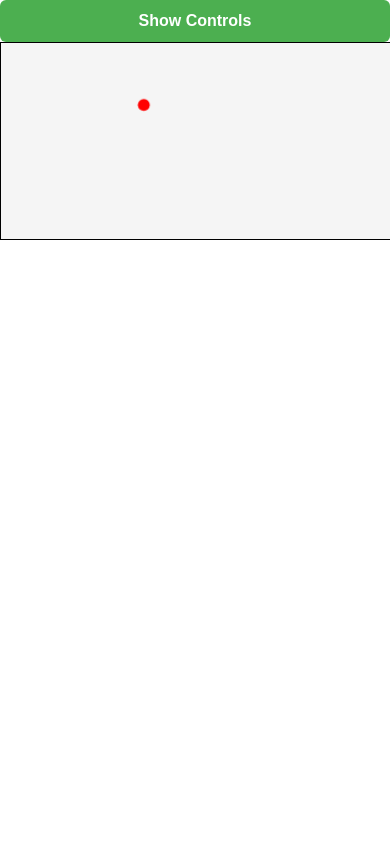
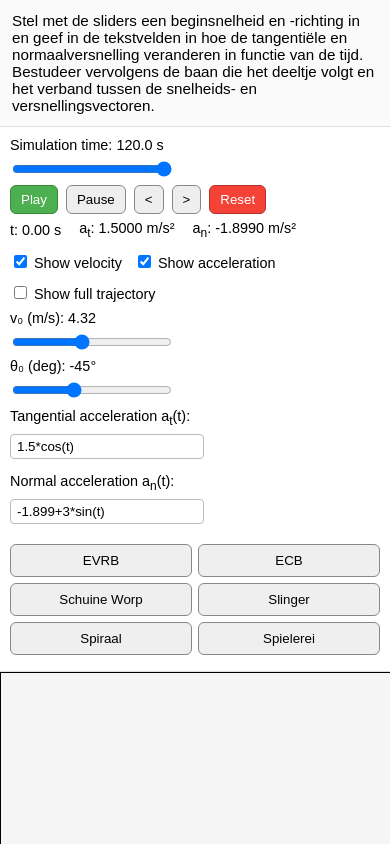
Before and after one commit to koenpaes/baansimulator, a plain HTML site: page index.html in a window 390 px wide. Shown: the top 844 px of the page. Drawn offline with Linux system fonts and the light colour scheme.

Commit message:
Update index.html

```diff
--- a/index.html
+++ b/index.html
@@ -3,7 +3,13 @@
 <head>
   <meta charset="UTF-8" />
   <title>Baansimulator</title>
-  <meta name="viewport" content="width=device-width, initial-scale=1.0" />
+
+  <!-- ✅ Updated viewport: allows pinch-zooming and manual scaling on mobile -->
+  <meta
+    name="viewport"
+    content="width=device-width, initial-scale=1.0, minimum-scale=1, maximum-scale=5, user-scalable=yes"
+  />
+
   <style>
     :root {
       --controls-height: 22vh;
@@ -11,14 +17,12 @@
       --gap: 8px;
       --panel-padding: 10px;
     }
-
     html, body {
       height: 100%;
       margin: 0;
       padding: 0;
       font-family: Arial, sans-serif;
     }
-
     .container {
       display: flex;
       flex-direction: column;
@@ -43,9 +47,7 @@
       flex-wrap: wrap;
       background: #fff;
       border-bottom: 1px solid #ddd;
-      transition: all 0.3s ease;
     }
-
     .control-col { display:flex; flex-direction:column; gap:6px; min-width:180px; }
     .control-row { display:flex; gap:8px; align-items:center; flex-wrap:wrap; }
     label { font-size: 0.9rem; }
@@ -62,88 +64,42 @@
     .checkboxes { display:flex; gap:12px; align-items:center; margin-top:6px; flex-wrap:wrap; }
     .preset-grid { display:grid; grid-template-columns: repeat(3, 1fr); gap:6px; margin-top:6px; }
     .preset-grid .preset-btn { padding:8px; border-radius:6px; border:1px solid #888; background:#efefef; cursor:pointer; width:100%; }
+    @media (max-width: 900px) { input[type="text"]{width:180px;} .control-col{min-width:140px;} }
 
-    @media (max-width: 900px) {
-      input[type="text"]{width:180px;}
-      .control-col{min-width:140px;}
-    }
-
-    /* --- MOBILE VERSION FIX --- */
-    @media (max-width: 768px) {
+    /* ✅ Mobile optimization: ensure scrollable controls and zoom-friendly layout */
+    @media (max-width: 600px) {
       html, body {
         height: auto;
         overflow-y: auto;
       }
-
       .container {
         height: auto;
-        min-height: 100vh;
-        overflow-y: auto;
+        overflow-y: auto; /* allow full scrolling */
       }
-
-      /* Hide the instructions section entirely on mobile */
-      .instructions { display: none; }
-
-      /* Collapsible controls panel */
       .controls {
-        height: auto;
+        height: auto; /* let controls expand naturally */
         flex-direction: column;
         align-items: stretch;
-        border-bottom: none;
-        background: #fafafa;
-        padding: 8px;
-        display: none; /* hidden by default on small screens */
       }
-
-      .controls.visible {
-        display: flex;
+      .canvas-wrap {
+        height: 60vh; /* leave enough space for controls */
       }
-
-      /* Toggle button visible only on mobile */
-      .toggle-controls-btn {
-        display: block;
-        width: 100%;
-        padding: 12px;
-        background: #4caf50;
-        color: white;
-        font-size: 1rem;
-        font-weight: bold;
-        border: none;
-        cursor: pointer;
-      }
-
-      /* Bigger controls for touch */
-      button, input[type="range"], input[type="text"] {
-        font-size: 1.1rem;
-        padding: 10px;
-      }
-
       .preset-grid {
-        grid-template-columns: repeat(2, 1fr);
-      }
-
-      .canvas-wrap {
-        flex: 1;
-        height: 70vh;
+        grid-template-columns: repeat(2, 1fr); /* better fit for narrow screens */
       }
     }
   </style>
 </head>
 <body>
   <div class="container">
-
     <div class="instructions">
       Stel met de sliders een beginsnelheid en -richting in en geef in de tekstvelden in hoe de tangentiële en normaalversnelling veranderen in functie
       van de tijd. Bestudeer vervolgens de baan die het deeltje volgt en het verband tussen de snelheids- en versnellingsvectoren.
     </div>
 
-    <!-- Toggle button appears only on mobile -->
-    <button id="toggleControlsBtn" class="toggle-controls-btn" style="display:none;">
-      Show Controls
-    </button>
-
-    <div class="controls" id="controlsPanel">
+    <div class="controls">
       <div class="control-col">
+        <!-- Simulation time slider above the buttons -->
         <label>Simulation time: <span id="simTimeValue">30.0</span> s</label>
         <input type="range" id="simTimeRange" min="1" max="120" step="0.5" value="120">
 
@@ -151,7 +107,8 @@
           <div class="buttons">
             <button id="playBtn" class="primary">Play</button>
             <button id="pauseBtn">Pause</button>
-            <button id="stepBtn">Step</button>
+            <button id="stepBackBtn">&lt</button>
+            <button id="stepBtn">&gt</button>
             <button id="resetBtn" class="warn">Reset</button>
           </div>
         </div>
@@ -163,8 +120,8 @@
         </div>
 
         <div class="checkboxes">
-          <label><input type="checkbox" id="showVelocity"> Show velocity</label>
-          <label><input type="checkbox" id="showAcceleration"> Show acceleration</label>
+          <label><input type="checkbox" id="showVelocity" checked> Show velocity</label>
+          <label><input type="checkbox" id="showAcceleration" checked> Show acceleration</label>
           <label><input type="checkbox" id="showFullTrajectory"> Show full trajectory</label>
         </div>
       </div>
@@ -189,13 +146,16 @@
       </div>
 
       <div class="control-col">
+        <div class="control-row">
+          <!-- presets arranged two rows of three -->
           <div class="preset-grid" style="width:100%;">
             <button id="preset1" class="preset-btn">EVRB</button>
             <button id="preset2" class="preset-btn">ECB</button>
             <button id="preset3" class="preset-btn">Schuine Worp</button>
             <button id="preset4" class="preset-btn">Slinger</button>
             <button id="preset5" class="preset-btn">Spiraal</button>
-          <button id="preset6" class="preset-btn">a_n periodiek</button>
+            <button id="preset6" class="preset-btn">Spielerei</button>
+          </div>
         </div>
         <div class="status" id="status"></div>
       </div>
@@ -205,60 +165,5 @@
   </div>
 
   <script src="script.js"></script>
- <script>
-  const toggleBtn = document.getElementById("toggleControlsBtn");
-  const controlsPanel = document.getElementById("controlsPanel");
-
-  // --- robust mobile detection (orientation-independent) ---
-  function isMobileDevice() {
-    return /Android|iPhone|iPad|iPod|Windows Phone/i.test(navigator.userAgent);
-  }
-
-  let forceMobile = isMobileDevice(); // lock to true for smartphones
-
-  function applyLayout() {
-    const mobile = forceMobile || window.innerWidth <= 768;
-
-    if (mobile) {
-      toggleBtn.style.display = "block";
-      if (!controlsPanel.classList.contains("visible")) {
-        controlsPanel.classList.remove("visible");
-        toggleBtn.textContent = "Show Controls";
-      }
-    } else {
-      toggleBtn.style.display = "none";
-      controlsPanel.classList.add("visible");
-    }
-
-    // always ensure canvas fits correctly
-    if (window.resizeCanvas) resizeCanvas();
-  }
-
-  // --- toggle button behavior ---
-  toggleBtn.addEventListener("click", () => {
-    const visible = controlsPanel.classList.toggle("visible");
-    toggleBtn.textContent = visible ? "Hide Controls" : "Show Controls";
-    if (visible && window.resizeCanvas) {
-      setTimeout(() => resizeCanvas(), 300);
-    }
-  });
-
-  // --- handle orientation and resize changes ---
-  window.addEventListener("resize", () => {
-    applyLayout();
-  });
-
-  window.addEventListener("orientationchange", () => {
-    // Wait a bit for viewport to stabilize after rotation
-    setTimeout(() => {
-      applyLayout();
-    }, 400);
-  });
-
-  window.addEventListener("DOMContentLoaded", () => {
-    applyLayout();
-  });
-</script>
-
 </body>
 </html>
```
Lines whose indentation alone changed are shown as unchanged.
